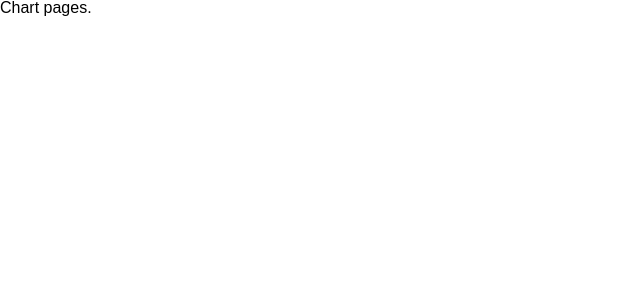
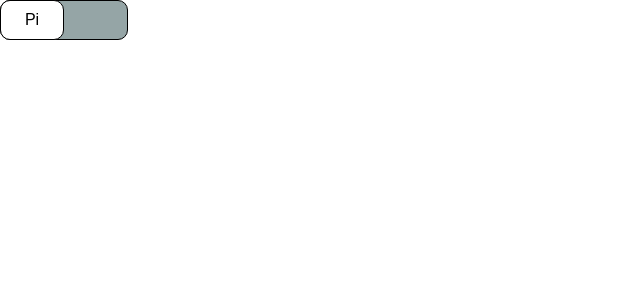
Before and after one commit to yongseongjeon/challenges, a React (Create React App) app in the folder 1-producing-chart/: page /chart in a window 1280 px wide. Shown: the top 300 px of the page, without its empty margins (0-640 px from the left). Built offline with nearby package versions, Linux system fonts and the light colour scheme.

Commit message:
feat: ToggleButton 생성

```diff
--- /dev/null
+++ b/1-producing-chart/src/components/ToggleButton/ToggleButton.tsx
@@ -0,0 +1,55 @@
+import styled from "styled-components";
+import { COLOR } from "../../constants/color";
+import { useState } from "react";
+
+function ToggleButton() {
+  const [isBarStatus, setIsBarStatus] = useState(false);
+  function handleClickToggleButton() {
+    setIsBarStatus(!isBarStatus);
+  }
+  return (
+    <Wrapper>
+      <StyledToggleButton type="checkbox" checked={isBarStatus} onClick={handleClickToggleButton}></StyledToggleButton>
+      <Rect isBarStatus={isBarStatus}>{isBarStatus ? "Bar" : "Pi"}</Rect>
+      <BackgroundBar />
+    </Wrapper>
+  );
+}
+
+export default ToggleButton;
+
+const Wrapper = styled.div`
+  position: relative;
+`;
+const StyledToggleButton = styled.input`
+  width: 8rem;
+  height: 2.5rem;
+  margin: 0;
+  opacity: 0;
+  border: 1px solid black;
+  cursor: pointer;
+  position: absolute;
+  z-index: 2;
+`;
+const Rect = styled.div<{ isBarStatus: boolean }>`
+  width: 4rem;
+  height: 2.5rem;
+  border: 1px solid black;
+  position: absolute;
+  background-color: ${COLOR.WHITE};
+  z-index: 1;
+  transform: ${({ isBarStatus }) => (isBarStatus ? "translateX(4rem)" : "")};
+  transition: 0.2s;
+  display: flex;
+  justify-content: center;
+  align-items: center;
+  border-radius: 10px;
+`;
+const BackgroundBar = styled.div`
+  width: 8rem;
+  height: 2.5rem;
+  border: 1px solid black;
+  position: absolute;
+  background-color: ${COLOR.GREY};
+  border-radius: 10px;
+`;
--- a/1-producing-chart/src/constants/color.tsx
+++ b/1-producing-chart/src/constants/color.tsx
@@ -1,5 +1,6 @@
 enum COLOR {
   WHITE = "#FFF",
+  GREY = "#95a5a6",
   BLACK = "#000",
   PETER_RIVER = "#3498db",
   BELIZE_HOLE = "#2980b9",
--- a/1-producing-chart/src/pages/Chart/Chart.tsx
+++ b/1-producing-chart/src/pages/Chart/Chart.tsx
@@ -1,5 +1,11 @@
+import ToggleButton from "../../components/ToggleButton/ToggleButton";
+
 function Chart() {
-  return <div>Chart pages.</div>;
+  return (
+    <div>
+      <ToggleButton />
+    </div>
+  );
 }
 
 export default Chart;
```
